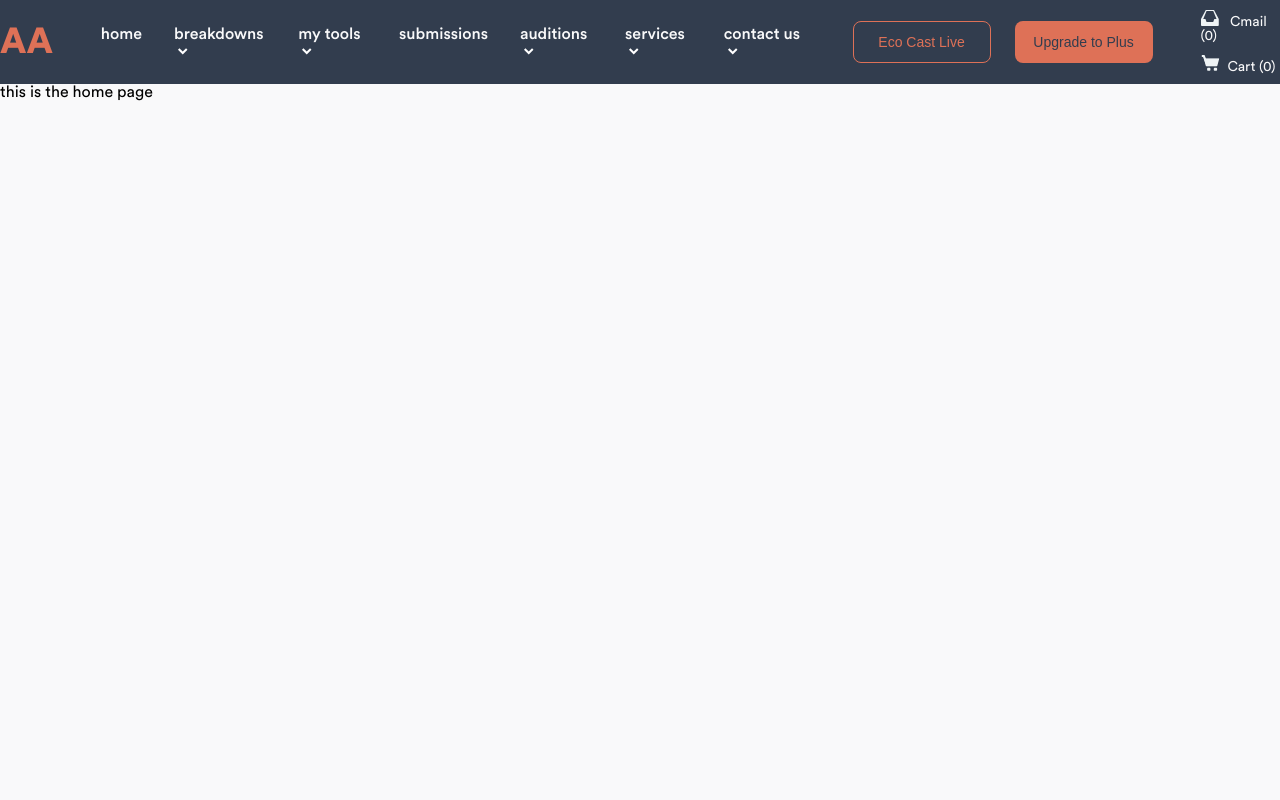
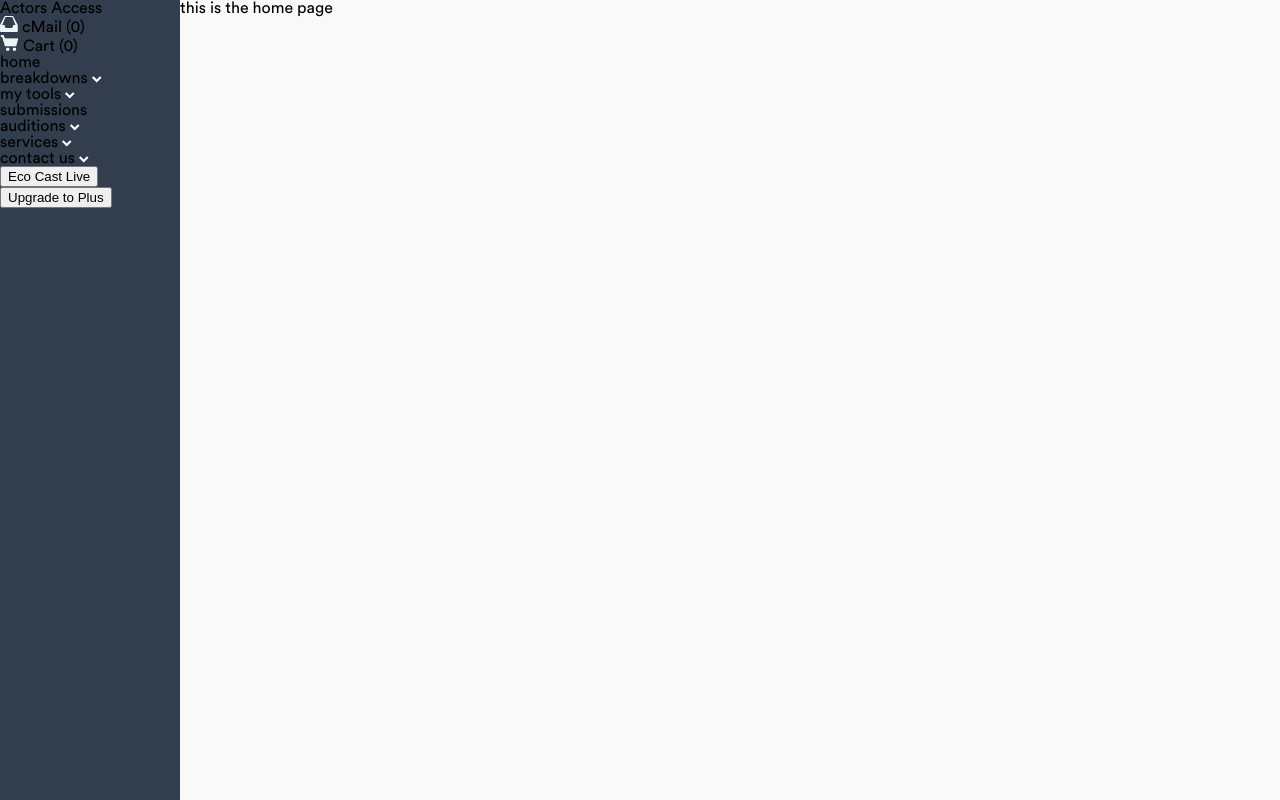
Before and after one commit to Zachcos/ActorsAccessRedesign, a Next.js app: page /home in a window 1280 px wide. Built offline with nearby package versions, Linux system fonts and the light colour scheme.

Commit message:
Refactor HTML structure for sidebar

```diff
--- a/components/sideBar.tsx
+++ b/components/sideBar.tsx
@@ -2,79 +2,24 @@ import styled from 'styled-components';
 import { colors, font } from '../styles/variables';
 import { Arrow, Cart, MailEmpty } from '../styles/icons';
 
-const NavBarWrapper = styled.div`
-  background: ${colors.neut_8};
-  display: flex;
-  height: 84px;
-  justify-content: center;
-  width: 100%;
-  .navInner {
-    align-items: center;
-    display: flex;
-    max-width: 1425px;
-  }
-  h1 {
-    ${font(36, 900, `${colors.prim_5}`)};
-    margin-right: 48px;
-  }
-  .navLinks {
-    ${font(16, 500, `${colors.neut_1}`)};
-    display: flex;
-    li {
-      cursor: pointer;
-      margin-right: 32px;
-      &:last-child {
-        margin-right: 48px;
-      }
-      svg {
-        margin-left: 4px;
-      }
-    }
-  }
-  .navButtons {
-    display: flex;
-    margin-right: 48px;
-    button {
-      border: none;
-      border-radius: 8px;
-      cursor: pointer;
-      height: 42px;
-      width: 138px;
-      &:first-child {
-        margin-right: 24px;
-      }
-      &.ecoCast {
-        ${font(14, 500, `${colors.prim_5}`)};
-        background: transparent;
-        border: 1px solid ${colors.prim_5};
-      }
-      &.upgrade {
-        ${font(14, 500, `${colors.neut_8}`)};
-        background: ${colors.prim_5};
-      }
-    }
-  }
-  .userLinks {
-    display: flex;
-    flex-direction: column;
-    svg {
-      margin-right: 8px;
-    }
-    a {
-      ${font(14, 400, `${colors.neut_1}`)};
-      text-decoration: none;
-      &:first-child {
-        margin-bottom: 12px;
-      }
-    }
-  }
+const SideBarWrapper = styled.div`
+  background-color: ${colors.neut_8};
+  height: 100vh;
+  width: 180px;
+  position: fixed;
 `;
 
 const SideBar = () => {
   return (
-    <NavBarWrapper>
-      <div className='navInner'>
-        <h1>AA</h1>
+    <SideBarWrapper>
+      <h1 className='heroText'>Actors Access</h1>
+      <div className='statusLinks'>
+        <div className='link_mail'>
+          <MailEmpty /> cMail (0)
+        </div>
+        <div className='link_cart'>
+          <Cart /> Cart (0)
+        </div>
         <ul className='navLinks'>
           <li>home</li>
           <li>
@@ -94,21 +39,12 @@ const SideBar = () => {
             contact us <Arrow />
           </li>
         </ul>
-        <div className='navButtons'>
+        <div className='buttons'>
           <button className='ecoCast'>Eco Cast Live</button>
           <button className='upgrade'>Upgrade to Plus</button>
         </div>
-        <div className='userLinks'>
-          <a href='#'>
-            <MailEmpty /> Cmail (0)
-          </a>
-          <a href='#'>
-            <Cart />
-            Cart (0)
-          </a>
-        </div>
       </div>
-    </NavBarWrapper>
+    </SideBarWrapper>
   );
 };
 
--- a/pages/home.tsx
+++ b/pages/home.tsx
@@ -5,7 +5,7 @@ const Home: NextPage = () => {
   return (
     <>
       <SideBar />
-      <div>
+      <div style={{ marginLeft: '180px' }}>
         <h1>this is the home page</h1>
       </div>
     </>
```
